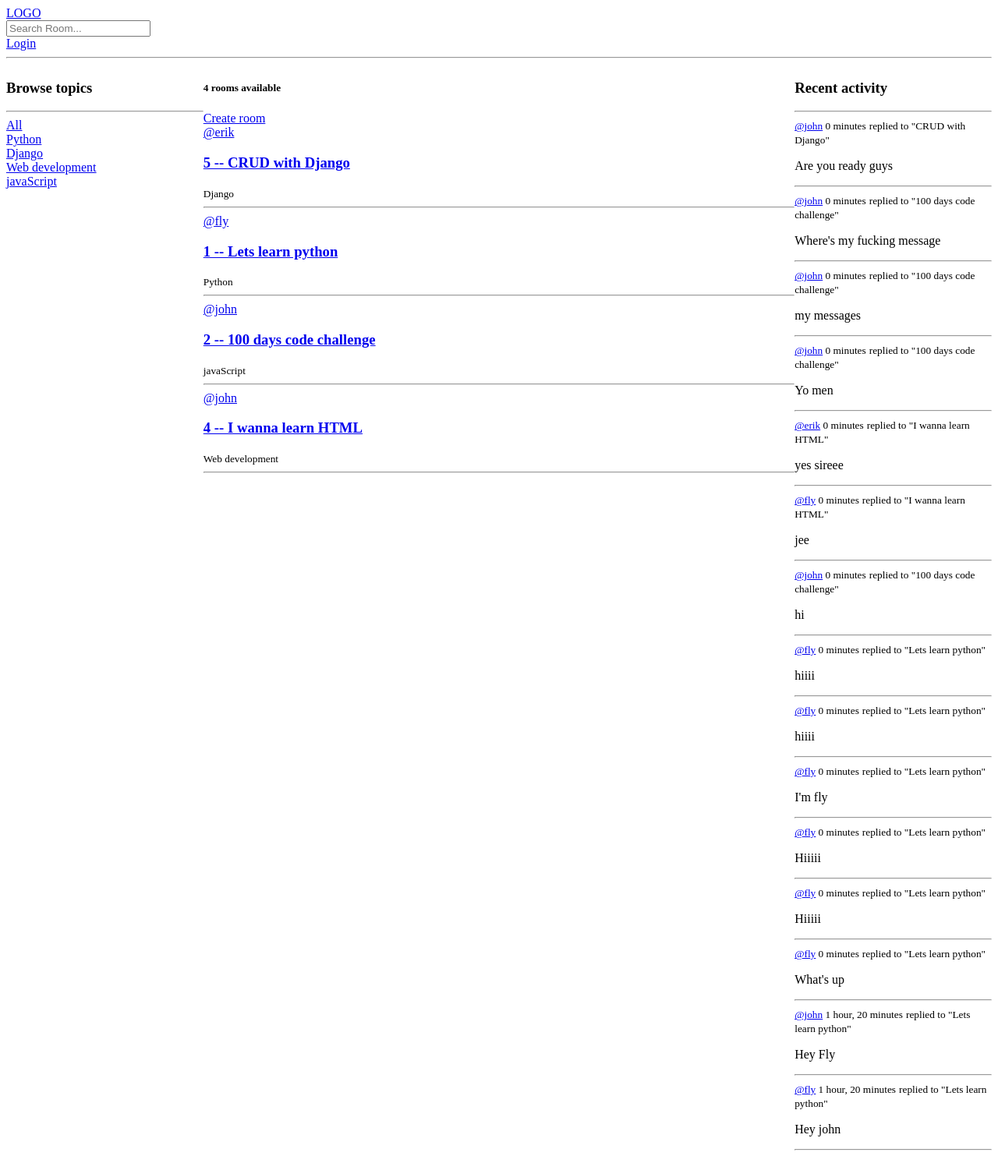
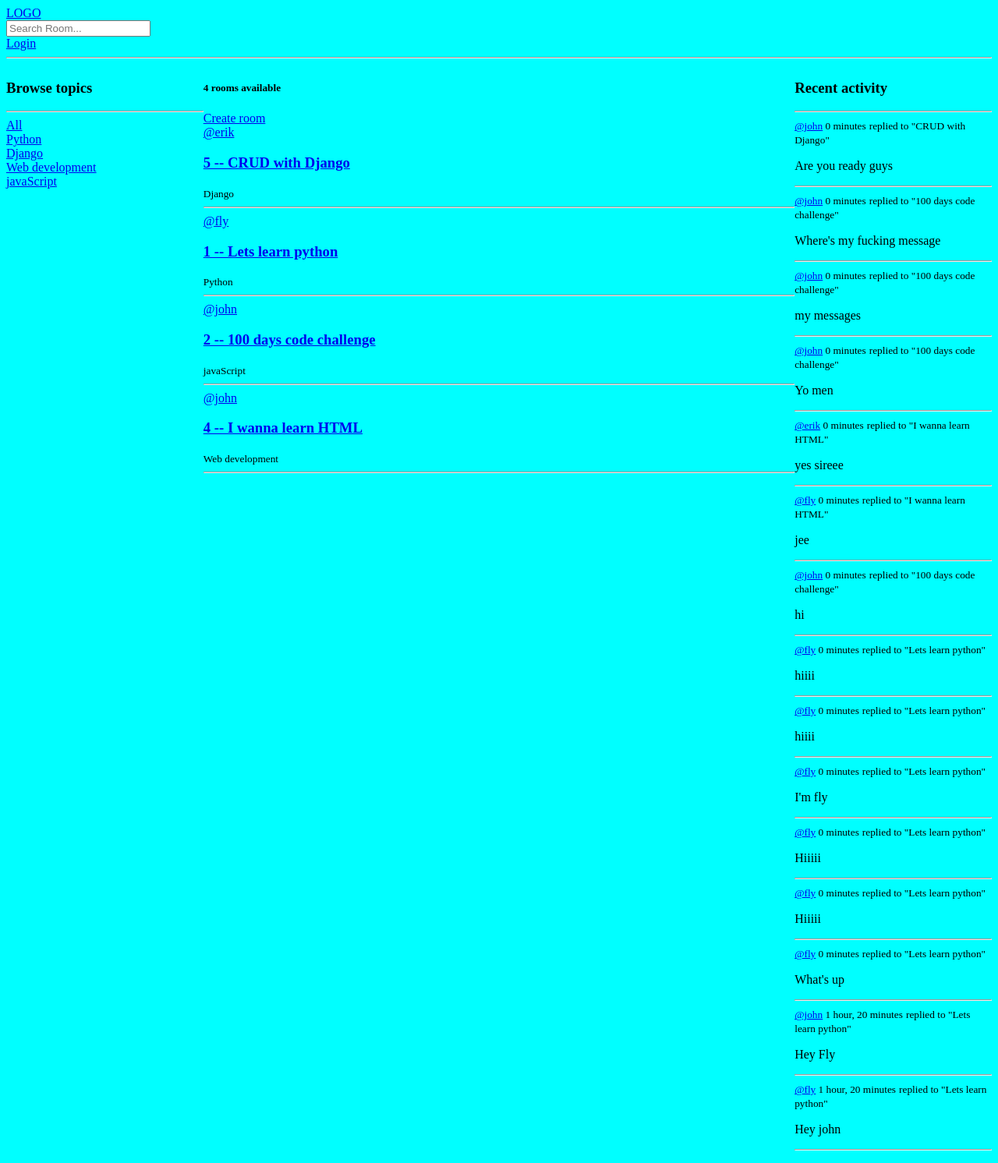
Before and after one commit to flyBoy667/Simple-forum-Django, a Django app: page / in a window 1280 px wide. Shown: the whole page at 78% size. Run offline with Django 4.2, Linux system fonts and the light colour scheme; data comes from the database, SQL or seed files in the repository.

Commit message:
load static files

```diff
--- /dev/null
+++ b/static/css/main.css
@@ -0,0 +1,3 @@
+body {
+    background-color: aqua;
+}
--- a/templates/main.html
+++ b/templates/main.html
@@ -1,8 +1,10 @@
+{% load static %}
 <!DOCTYPE html>
 <html lang="en">
 <head>
     <meta charset="UTF-8"/>
     <title>StudyBud</title>
+    <link rel="stylesheet" href="{% static 'css/main.css' %}">
 </head>
 <body>
 {% include "navbar.html" %}
```
Also changed, not shown: youtubeTuto/settings.py (+3 -6 lines).
